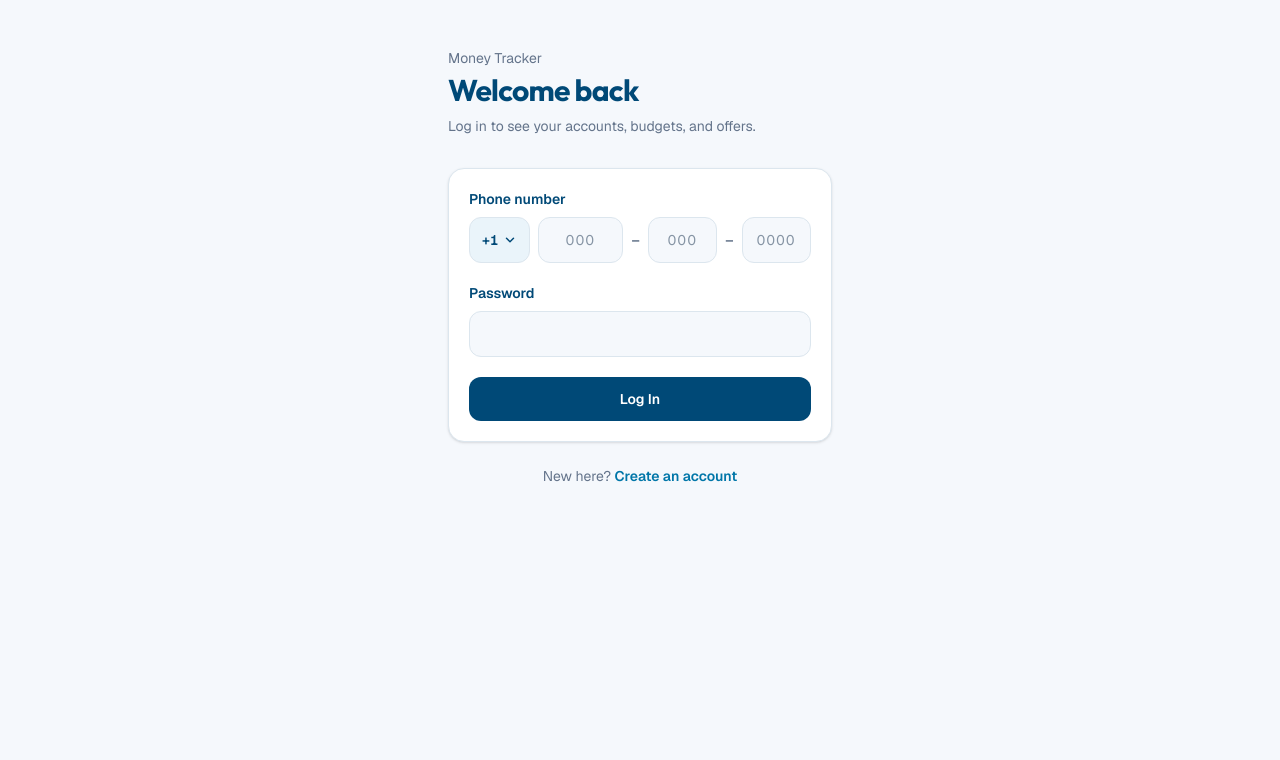
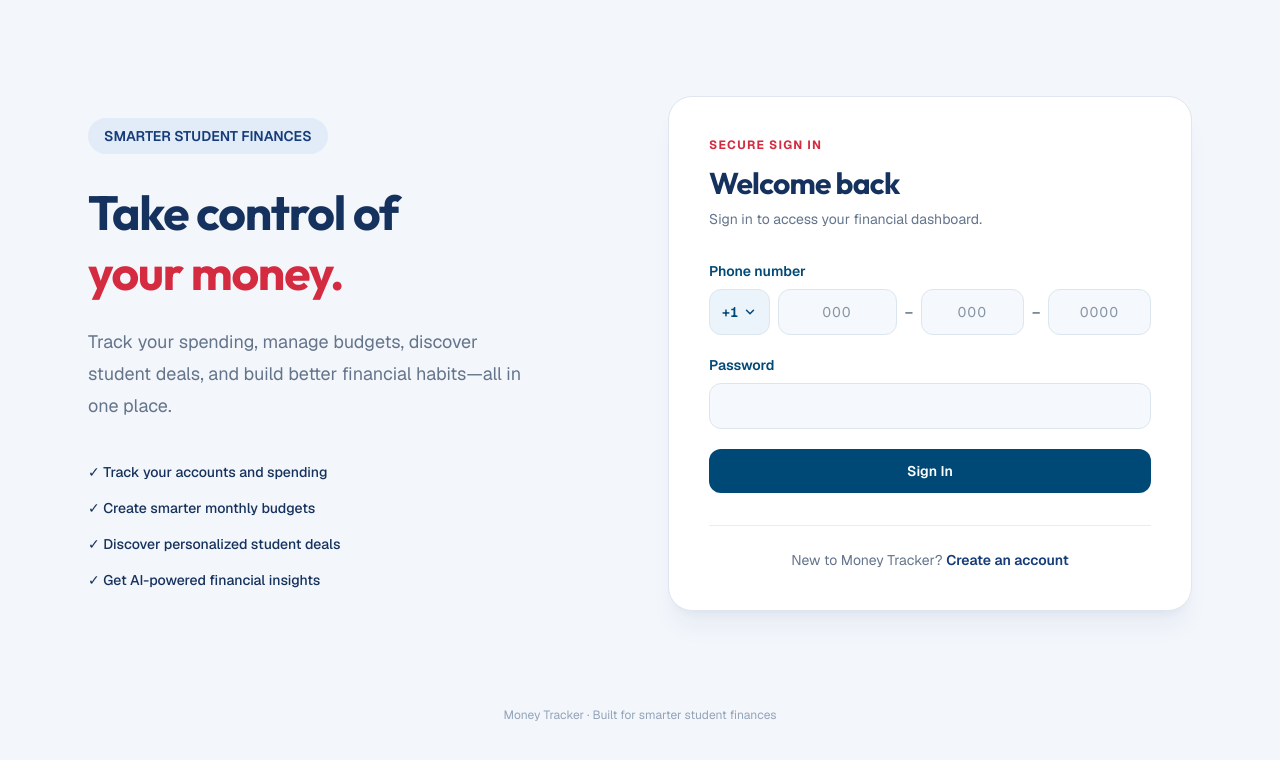
Before and after one commit to alexgomez1023/money_tracker, a Next.js app in the folder frontend/: page /login in a window 1280 px wide. Shown: the top 760 px of the page. Built offline with nearby package versions, Linux system fonts and the light colour scheme.

Commit message:
Add banking-style login and require authentication

```diff
--- a/frontend/app/login/page.tsx
+++ b/frontend/app/login/page.tsx
@@ -1,11 +1,11 @@
 
 "use client";
 
-import Button from "@/components/ui/Button";
 import { useState } from "react";
 import Link from "next/link";
 import { useRouter } from "next/navigation";
-import Card from "@/components/ui/Card";
+
+import Button from "@/components/ui/Button";
 import PhoneField, {
   getPhoneError,
 } from "@/components/auth/PhoneField";
@@ -17,23 +17,10 @@ export default function LoginPage() {
 
   const [phone, setPhone] = useState("+1");
   const [password, setPassword] = useState("");
-
   const [submitting, setSubmitting] = useState(false);
   const [error, setError] = useState("");
   const [fieldErrors, setFieldErrors] = useState<FieldErrors>({});
-
-  // Changing the key remounts the phone boxes, which empties them.
   const [formKey, setFormKey] = useState(0);
-
-  // The page keeps its state after navigating away, so it is cleared by hand once the user is in.
-  function resetForm() {
-    setPhone("+1");
-    setPassword("");
-    setError("");
-    setFieldErrors({});
-    setSubmitting(false);
-    setFormKey((key) => key + 1);
-  }
 
   async function handleSubmit() {
     setError("");
@@ -51,45 +38,77 @@ export default function LoginPage() {
     try {
       await login({ phone, password });
 
-      resetForm();
+      setPhone("+1");
+      setPassword("");
+      setFormKey((key) => key + 1);
+
       router.push("/");
+      router.refresh();
     } catch (err) {
       if (err instanceof AuthError) {
         setError(err.message);
         setFieldErrors(err.fields);
       } else {
-        setError("Unable to reach the server. Try again.");
+        setError("Unable to reach the server. Please try again.");
       }
-
+    } finally {
       setSubmitting(false);
     }
   }
 
   return (
-    <main className="min-h-screen bg-background text-foreground">
-      <div className="mx-auto max-w-md px-5 pb-12 pt-12 sm:px-8">
+    <main className="min-h-screen bg-[#F3F6FB] text-[#15315D]">
 
-        {/* Page Header */}
-        <header className="mb-8">
-          <p className="text-sm text-muted">
-            Money Tracker
+
+      {/* Main content */}
+      <div className="mx-auto grid max-w-6xl items-center gap-14 px-6 py-16 lg:grid-cols-2 lg:py-24">
+        {/* Left introduction */}
+        <section className="hidden lg:block">
+          <span className="inline-flex rounded-full bg-[#E2EBF8] px-4 py-2 text-sm font-semibold text-[#153B78]">
+            SMARTER STUDENT FINANCES
+          </span>
+
+          <h1 className="mt-7 text-5xl font-bold leading-tight tracking-tight">
+            Take control of
+            <span className="block text-[#D52B41]">
+              your money.
+            </span>
+          </h1>
+
+          <p className="mt-6 max-w-md text-lg leading-8 text-[#64748B]">
+            Track your spending, manage budgets, discover student
+            deals, and build better financial habits—all in one place.
           </p>
 
-          <h1 className="mt-1 text-3xl font-bold tracking-tight text-primary">
+          <div className="mt-10 space-y-4 text-sm font-medium text-[#15315D]">
+            <p>✓ Track your accounts and spending</p>
+            <p>✓ Create smarter monthly budgets</p>
+            <p>✓ Discover personalized student deals</p>
+            <p>✓ Get AI-powered financial insights</p>
+          </div>
+        </section>
+
+        {/* Login card */}
+        <section className="rounded-3xl border border-[#DFE6F0] bg-white p-7 shadow-xl shadow-[#153B78]/5 sm:p-10">
+          <div className="mb-8">
+            <p className="text-xs font-bold uppercase tracking-widest text-[#D52B41]">
+              Secure sign in
+            </p>
+
+            <h2 className="mt-3 text-3xl font-bold tracking-tight">
               Welcome back
-          </h1>
+            </h2>
 
-          <p className="mt-2 text-sm text-muted">
-            Log in to see your accounts, budgets, and offers.
+            <p className="mt-2 text-sm text-[#64748B]">
+              Sign in to access your financial dashboard.
             </p>
-        </header>
+          </div>
 
-        <Card>
           <form
             noValidate
             onSubmit={(event) => {
               event.preventDefault();
-              handleSubmit();
+              void handleSubmit();
             }}
             className="space-y-5"
           >
@@ -112,7 +131,7 @@ export default function LoginPage() {
             />
 
             {error && (
-              <p role="alert" className="text-sm text-accent">
+              <p role="alert" className="text-sm text-[#C5253A]">
                 {error}
               </p>
             )}
@@ -123,21 +142,27 @@ export default function LoginPage() {
               size="lg"
               fullWidth
             >
-              {submitting ? "Logging in..." : "Log In"}
+              {submitting ? "Signing in..." : "Sign In"}
             </Button>
           </form>
-        </Card>
 
-        <p className="mt-6 text-center text-sm text-muted">
-          New here?{" "}
+          <div className="mt-8 border-t border-[#E8EDF4] pt-6 text-center">
+            <p className="text-sm text-[#64748B]">
+              New to Money Tracker?{" "}
               <Link
                 href="/signup"
-            className="font-semibold text-secondary hover:underline"
+                className="font-semibold text-[#153B78] hover:underline"
               >
                 Create an account
               </Link>
             </p>
           </div>
+        </section>
+      </div>
+
+      <footer className="px-6 pb-8 text-center text-xs text-[#94A3B8]">
+        Money Tracker · Built for smarter student finances
+      </footer>
     </main>
   );
 }
--- a/frontend/components/layout/AppShell.tsx
+++ b/frontend/components/layout/AppShell.tsx
@@ -1,10 +1,14 @@
+
 "use client";
 
 import type { ReactNode } from "react";
+import { useEffect, useState } from "react";
 import Link from "next/link";
-import { usePathname } from "next/navigation";
+import { usePathname, useRouter } from "next/navigation";
+
 import Icon, { type IconName } from "@/components/ui/Icon";
 import { navigation } from "@/lib/mock-data";
+import { useSession } from "@/lib/auth";
 import BottomNav from "./BottomNav";
 
 type NavItem = {
@@ -13,7 +17,6 @@ type NavItem = {
   href: string;
 };
 
-// Pages only the desktop sidebar has room for. On phones they are reached from the dashboard and the profile icon.
 const secondaryNavigation: NavItem[] = [
   { label: "Savings", icon: "target", href: "/savings" },
   { label: "Connect Bank", icon: "wallet", href: "/connect-bank" },
@@ -53,13 +56,44 @@ interface AppShellProps {
   children: ReactNode;
 }
 
-// The app's navigation: a left sidebar on desktop and a bottom tab bar on phones and tablets.
 export default function AppShell({ children }: AppShellProps) {
   const pathname = usePathname();
+  const router = useRouter();
+  const session = useSession();
 
-  // The login and signup pages have no navigation.
-  if (pathname === "/login" || pathname === "/signup") {
+  // Wait until the browser has mounted before checking localStorage.
+  const [mounted, setMounted] = useState(false);
+
+  useEffect(() => {
+    setMounted(true);
+  }, []);
+
+  const isPublicPage =
+    pathname === "/login" || pathname === "/signup";
+
+  // Redirect visitors who are not signed in.
+  useEffect(() => {
+    if (!mounted) return;
+
+    if (!session && !isPublicPage) {
+      router.replace("/login");
+    }
+  }, [mounted, session, isPublicPage, router]);
+
+  // Login and signup pages never show dashboard navigation.
+  if (isPublicPage) {
     return <>{children}</>;
+  }
+
+  // Prevent protected content from appearing while checking login.
+  if (!mounted || !session) {
+    return (
+      <main className="flex min-h-screen items-center justify-center bg-background">
+        <p className="text-sm text-muted">
+          Checking your session...
+        </p>
+      </main>
+    );
   }
 
   return (
@@ -97,8 +131,10 @@ export default function AppShell({ children }: AppShellProps) {
         </nav>
       </aside>
 
+      {/* Dashboard content */}
       <div className="lg:pl-60">{children}</div>
 
+      {/* Mobile navigation */}
       <BottomNav />
     </>
   );
```
Lines whose indentation alone changed are shown as unchanged.
